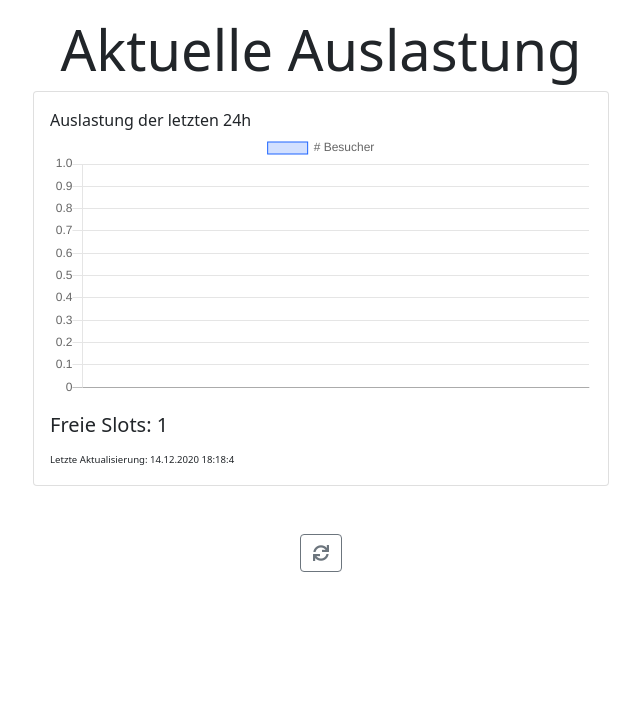
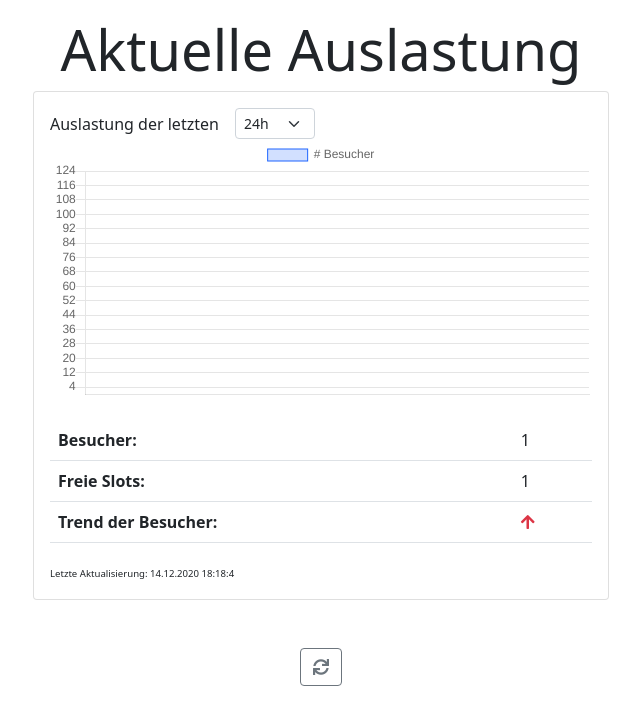
Before and after one commit to 0x49b/krafti, a Django app: page / in a window 1280 px wide. Shown: the top 725 px of the page, without its empty margins (319-959 px from the left). Run offline with Django 3.2, Linux system fonts and the light colour scheme; tables that the repository leaves empty hold one stand-in row (values such as "Sample post"); data that the repository does not hold is empty; some libraries are stand-ins or nearby versions.

Commit message:
worked on

```diff
--- a/counter/views.py
+++ b/counter/views.py
@@ -1,9 +1,8 @@
 from django.shortcuts import render
 from django.http import JsonResponse
 from .models import Visits
-from datetime import date, datetime, time, timedelta
+from datetime import date, datetime, time, timedelta, timezone
 import pytz
-import json
 
 
 # Create your views here.
@@ -12,7 +11,9 @@ def index(request):
 
 
 def get_daydata(request):
-    date_from = datetime.now() - timedelta(days=1)
+    timebox = float(request.GET["time"])
+
+    date_from = datetime.now() - timedelta(hours=timebox)
     last_24 = Visits.objects.all()
     tz = pytz.timezone("Europe/Zurich")
     daydata = []
@@ -22,18 +23,44 @@ def get_daydata(request):
 
     open = False
     if date.today().weekday() == 0:
-        open = is_time_between(time(13, 30), time(19, 00))
+        open = time(13, 00) <= datetime.now().time() <= time(19, 00)
     if 0 < date.today().weekday() < 6:
-        open = is_time_between(time(9, 00), time(19, 00))
+        open = time(9, 00) <= datetime.now().time() <= time(19, 00)
     last_insert = Visits.objects.latest('added')
 
     data = {
         'daydata': daydata,
         'open': open,
         'free': last_insert.current_free,
+        'visitors': last_insert.current_loggedin,
+        'trend': calc_trend()
     }
 
     return JsonResponse(data)
+
+
+def calc_trend():
+    last_visits = Visits.objects.all().order_by('-added')[:11]
+
+    last = last_visits[0].current_loggedin
+
+    middle = 0
+
+    for p in last_visits[1:]:
+        middle = middle + int(p.current_loggedin)
+
+    middle = middle / 10
+    last = float(last)
+    trend = ""
+
+    if last < middle:
+        trend = "down"
+    elif last == middle:
+        trend = "stable"
+    elif last > middle:
+        trend = "up"
+
+    return trend
 
 
 def is_time_between(begin_time, end_time, check_time=None):
--- a/templates/index.html
+++ b/templates/index.html
@@ -7,6 +7,7 @@
     <meta name="viewport" content="width=device-width, initial-scale=1">
     <title>Krafti</title>
 
+    <link rel="manifest" href="{% static 'kr.webmanifest' %}">
     <link rel="apple-touch-icon" sizes="180x180" href="{% static 'images/apple-touch-icon.png' %}">
     <link rel="shortcut icon" type="image/x-icon" href="{% static 'images/favicon.ico' %}">
     <meta name="msapplication-TileColor" content="#da532c">
@@ -15,6 +16,7 @@
     <link href="{% static 'fontawesome/css/all.css' %}" rel="stylesheet">
     <link href="https://cdn.jsdelivr.net/npm/bootstrap@5.0.0-beta1/dist/css/bootstrap.min.css" rel="stylesheet">
     <link href="{% static 'css/Chart.min.css' %}" rel="stylesheet">
+
     <style>
         .mb-custom {
             margin-bottom: 10px;
@@ -24,42 +26,110 @@
             font-size: 0.6em;
         }
     </style>
-    <script src="{% static 'js/Chart.bundle.min.js' %}"></script>
     <script src="https://cdn.jsdelivr.net/npm/jquery@3.5.1/dist/jquery.min.js"></script>
     <script src="https://cdn.jsdelivr.net/npm/bootstrap@5.0.0-beta1/dist/js/bootstrap.bundle.min.js"></script>
+    <script src="{% static 'js/Chart.bundle.min.js' %}"></script>
+
 <body class="container text-center">
 
 <h1 class="display-4 mt-3">Aktuelle Auslastung</h1>
 
 <div class="card m-auto text-start" style="max-width: 36rem;">
     <div class="card-body">
-        <span>Auslastung der letzten 24h</span>
+
+
+        <form class="row row-cols-lg-auto g-3 align-items-center">
+            <div class="col-4 col-sm-4">
+                <label for="timebox">Auslastung der letzten</label>
+            </div>
+            <div class="col-8 col-sm-8">
+                <select class="form-select form-select-sm" id="timebox">
+                    <option selected value="24">24h</option>
+                    <option value="12">12h</option>
+                    <option value="3">3h</option>
+                    <option value="1">1h</option>
+                    <option value="0.5">30min</option>
+                </select>
+            </div>
+        </form>
+
+
         <canvas id="myChart" class="card-img-top mb-custom"></canvas>
-        <div id="free-closed"></div>
+
+        <div class="col-12">
+            <div id="trend-data">
+
+                <table class="table">
+                    <tbody>
+                    <tr>
+                        <th scope="row">Besucher:</th>
+                        <td><span class="col-7" id="current-loggedin"></span></td>
+                    </tr>
+                    <tr>
+                        <th scope="row">Freie Slots:</th>
+                        <td><span id="current-free"></span></td>
+                    </tr>
+                    <tr>
+                        <th scope="row">Trend der Besucher:</th>
+                        <td><span id="current-trend"></span></td>
+                    </tr>
+                    </tbody>
+                </table>
+            </div>
+            <div id="closed">
+                <div class="alert alert-secondary" role="alert"><i class="fas fa-lock text-danger"></i> Aktuell
+                    geschlossen.
+                </div>
+            </div>
+        </div>
         <small id="last-reload">Letzte Aktualisierung: <span id="time"></span></small>
     </div>
 </div>
-
 <button class="btn btn-outline-secondary mt-5" id="reload"><i class="fas fa-sync"></i></button>
-
-
 <script>
 
+    if (localStorage.getItem('timebox') === null) {
+        localStorage.setItem('timebox', 24)
+    }
+
+    $("#timebox").val(localStorage.getItem('timebox'))
 
     $("#reload").on("click", function () {
         reloadData()
     })
 
+    $("#timebox").on("change", function () {
+        localStorage.setItem('timebox', $(this).val())
+        reloadData()
+    })
+
 
     function reloadData() {
-        $.get("{% url 'counter-daydata' %}", function (dta) {
+        var timebox = localStorage.getItem('timebox');
+        $.get("{% url 'counter-daydata' %}?time=" + timebox, function (dta) {
 
-            let free_closed_elem = $("#free-closed");
+            console.log(dta)
+
             if (dta['open']) {
-                free_closed_elem.html('<h5 class="card-title">Freie Slots: ' + dta['free'] + '</h5>');
+                $("#current-loggedin").html(dta['visitors'])
+                $("#current-free").html(dta['free'])
+                var trend = dta['trend']
+                if (trend === "up") {
+                    $("#current-trend").html('<i class="fas fa-arrow-up text-danger"></i>')
+                } else if (trend === "stable") {
+                    $("#current-trend").html('<i class="fas fa-arrow-right text-warning"></i>')
+                } else {
+                    $("#current-trend").html('<i class="fas fa-arrow-down text-success"></i>')
+                }
+
+                $("#trend-data").show()
+                $("#closed").hide()
+
             } else {
-                free_closed_elem.html('<div class="alert alert-secondary" role="alert">Aktuell geschlossen.</div>');
+                $("#trend-data").hide()
+                $("#closed").show()
             }
+
 
             var today = new Date();
             var dd = String(today.getDate()).padStart(2, '0');
@@ -82,14 +152,17 @@
                         borderWidth: 1,
                         fill: true,
                         pointBackgroundColor: 'rgba(30,101,255,1.0)',
-                        pointRadius: 0,
+                        pointRadius: 1,
                     }]
                 },
                 options: {
                     scales: {
                         yAxes: [{
                             ticks: {
-                                beginAtZero: true
+                                beginAtZero: true,
+                                suggestedMin: 0,
+                                suggestedMax: 124,
+                                stepSize: 124 % 12
                             }
                         }]
                     }
```
Also changed, not shown: counter/management/commands/loadhours.py (added, +33 -0 lines), static/kr.webmanifest (added), static/site.webmanifest (deleted), 1 other file.
